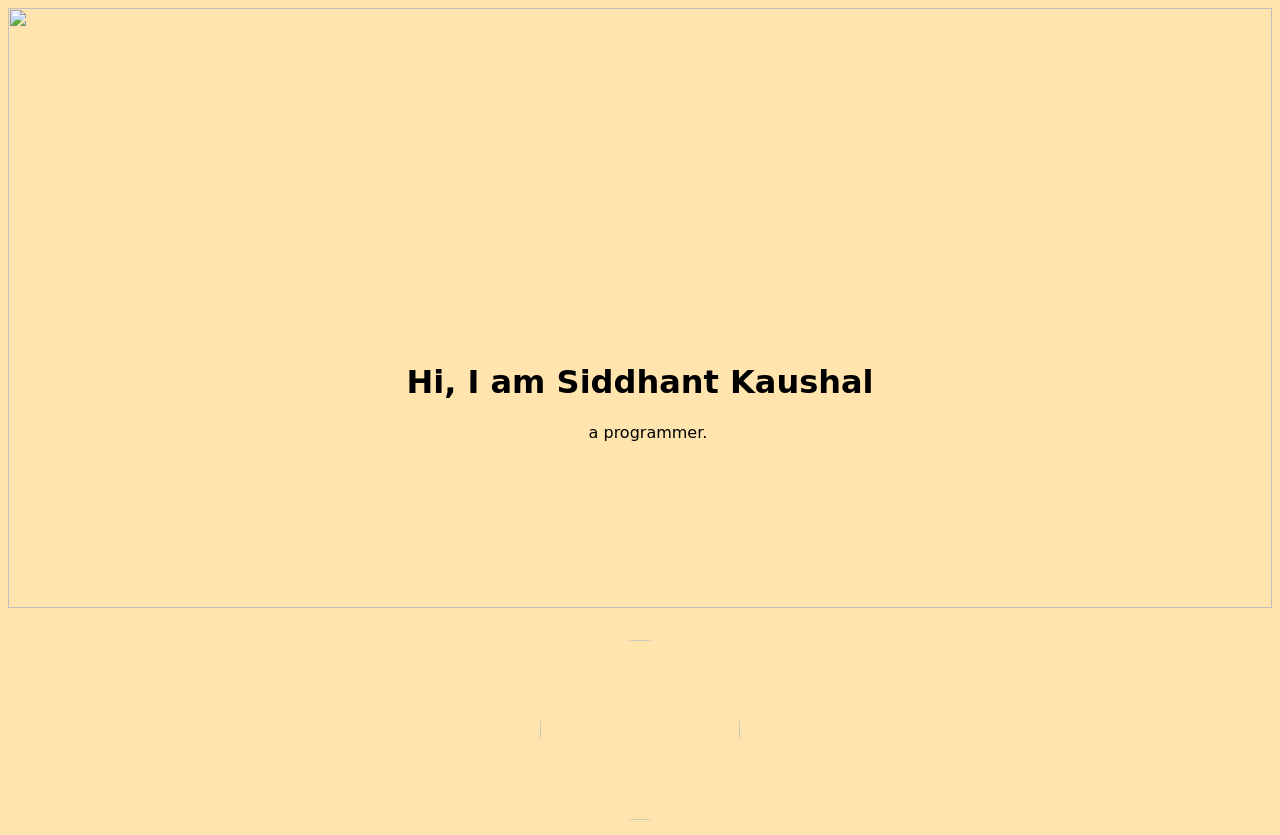
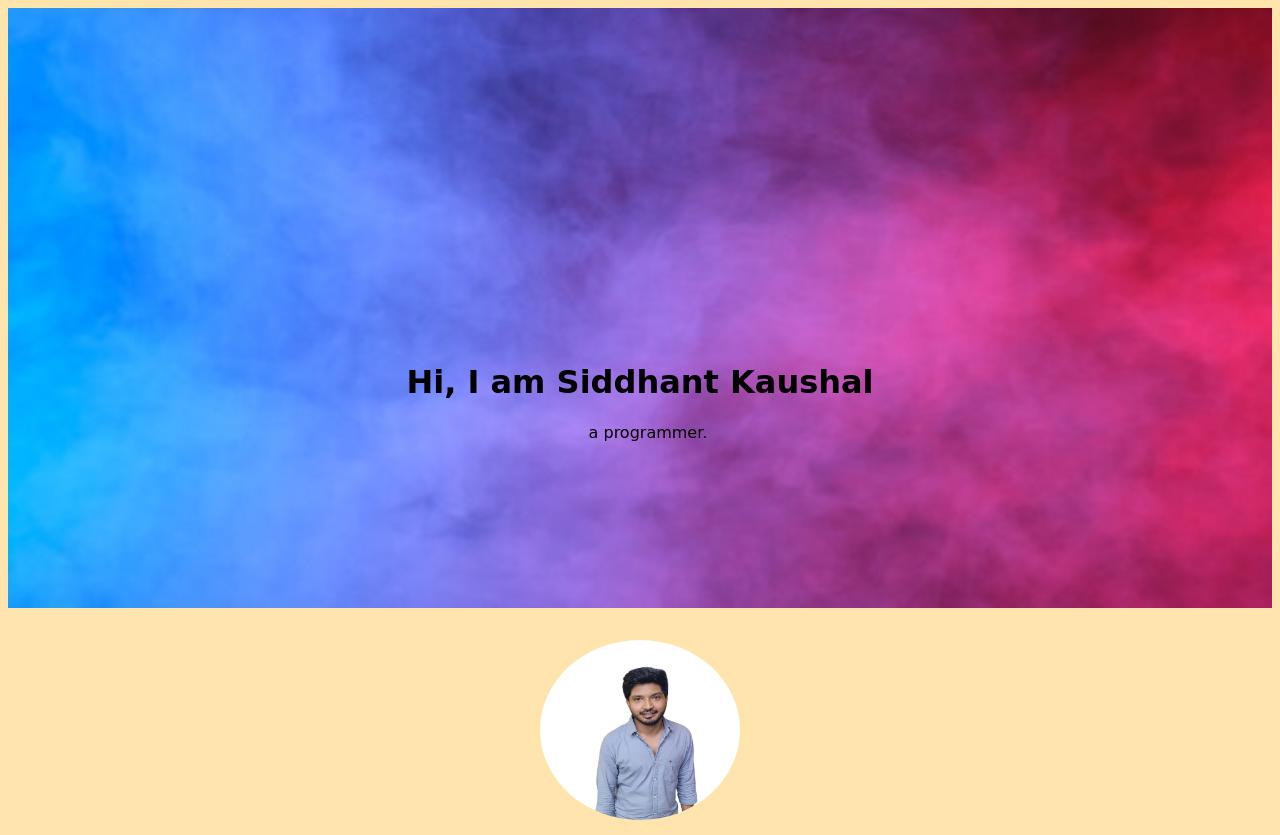
Before and after one commit to Siddhant3333/resume_portfolio, a plain HTML site: page index.html in a window 1280 px wide. Shown: the top 835 px of the page. Drawn offline with Linux system fonts and the light colour scheme.

Commit message:
Add files via upload

```diff
--- a/index.html
+++ b/index.html
@@ -8,7 +8,7 @@
 </head>
 <body>
     <div class="topContainer">
-        <img class="mainImg" src="./image/background.jpg">
+        <img class="mainImg" src="./background.jpg">
         <div class="intro">
             <h1>Hi, I am Siddhant Kaushal</h1>
             <p> a programmer.</p>
@@ -16,7 +16,7 @@
     </div>
     <div class="midContainer">
             <div class="image">
-                <img class="profile" src="./image/crop.png">
+                <img class="profile" src="./crop.png">
             </div>
     </div>
     <div class="bottomContainer">
```
